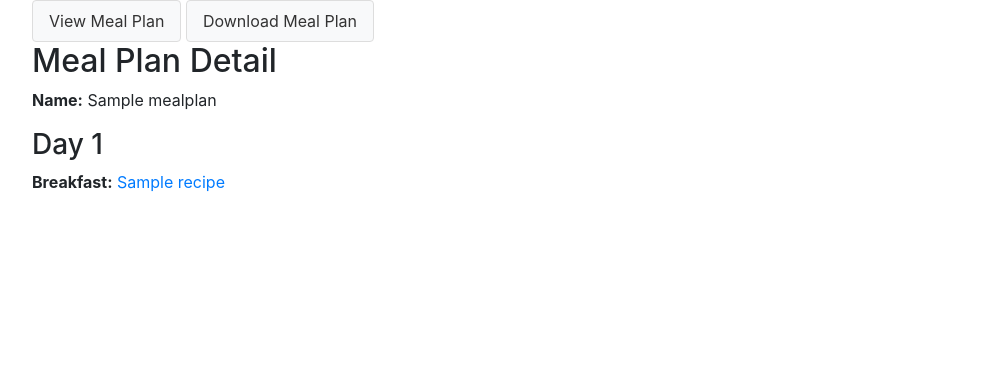
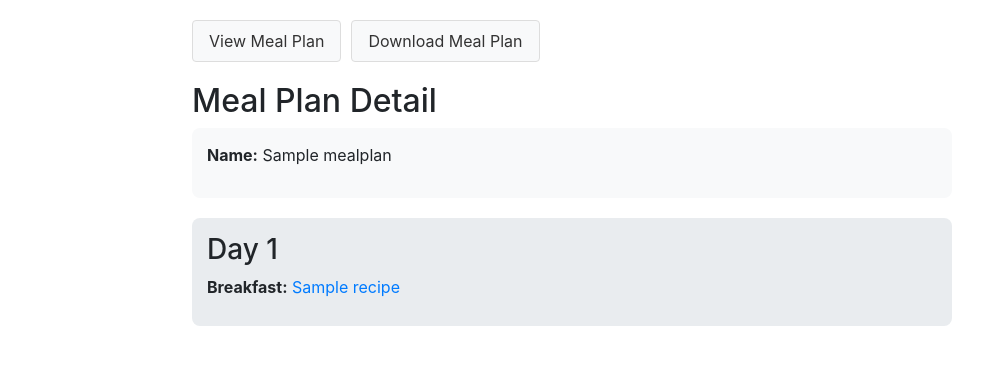
Before and after one commit to mchughbrian/RecipeProject, a Django app: page /mealplan/1/ in a window 1280 px wide. Shown: the part 56-421 px from the top of the page, without its empty margins (68-1051 px from the left). Run offline with Django 4.2, Linux system fonts and the light colour scheme; tables that the repository leaves empty hold one stand-in row (values such as "Sample post"); some libraries are stand-ins or nearby versions.

Commit message:
Harmonized look of mealplan_detail.html

```diff
--- a/static/css/custom.css
+++ b/static/css/custom.css
@@ -235,3 +235,38 @@
 .meal-plan-form .btn-custom:hover {
     background-color: #333; /* Darker shade for hover */
 }
+
+.mealplan-detail {
+    max-width: 800px;
+    margin: 0 auto;
+    padding: 20px;
+}
+
+.mealplan-detail .mealplan-actions {
+    margin-bottom: 20px;
+    display: flex;
+    gap: 10px;
+}
+
+.mealplan-detail .mealplan-info {
+    background-color: #f8f9fa;
+    padding: 15px;
+    border-radius: 8px;
+    margin-bottom: 20px;
+}
+
+.mealplan-detail .meal-day {
+    background-color: #e9ecef;
+    padding: 15px;
+    border-radius: 8px;
+    margin-bottom: 15px;
+}
+
+.mealplan-detail .meal-day h3 {
+    margin-top: 0;
+}
+
+.mealplan-detail .meal-day p {
+    margin-bottom: 10px;
+    line-height: 1.6;
+}
--- a/templates/recipes/mealplan_detail.html
+++ b/templates/recipes/mealplan_detail.html
@@ -1,14 +1,18 @@
 {% extends 'base_generic.html' %}
 
 {% block content %}
-<div class="container">
+<div class="container mealplan-detail">
+    <div class="mealplan-actions">
         <a href="{% url 'view_mealplans'%}" class="btn btn-custom">View Meal Plan</a>
         <a href="{% url 'download_mealplan' mealplan.id %}" class="btn btn-custom">Download Meal Plan</a>
+    </div>
 
     <h2>Meal Plan Detail</h2>
 
     <!-- Display meal plan information -->
+    <div class="mealplan-info">
         <p><strong>Name:</strong> {{ mealplan.name }}</p>
+    </div>
 
     <!-- Display meal days -->
     {% for day, meals in grouped_meals.items %}
@@ -20,7 +24,6 @@
                        {{ meal_day.recipe.name }}
                    </a>
                 </p>
-
             {% endfor %}
         </div>
     {% empty %}
```
Lines whose indentation alone changed are shown as unchanged.
